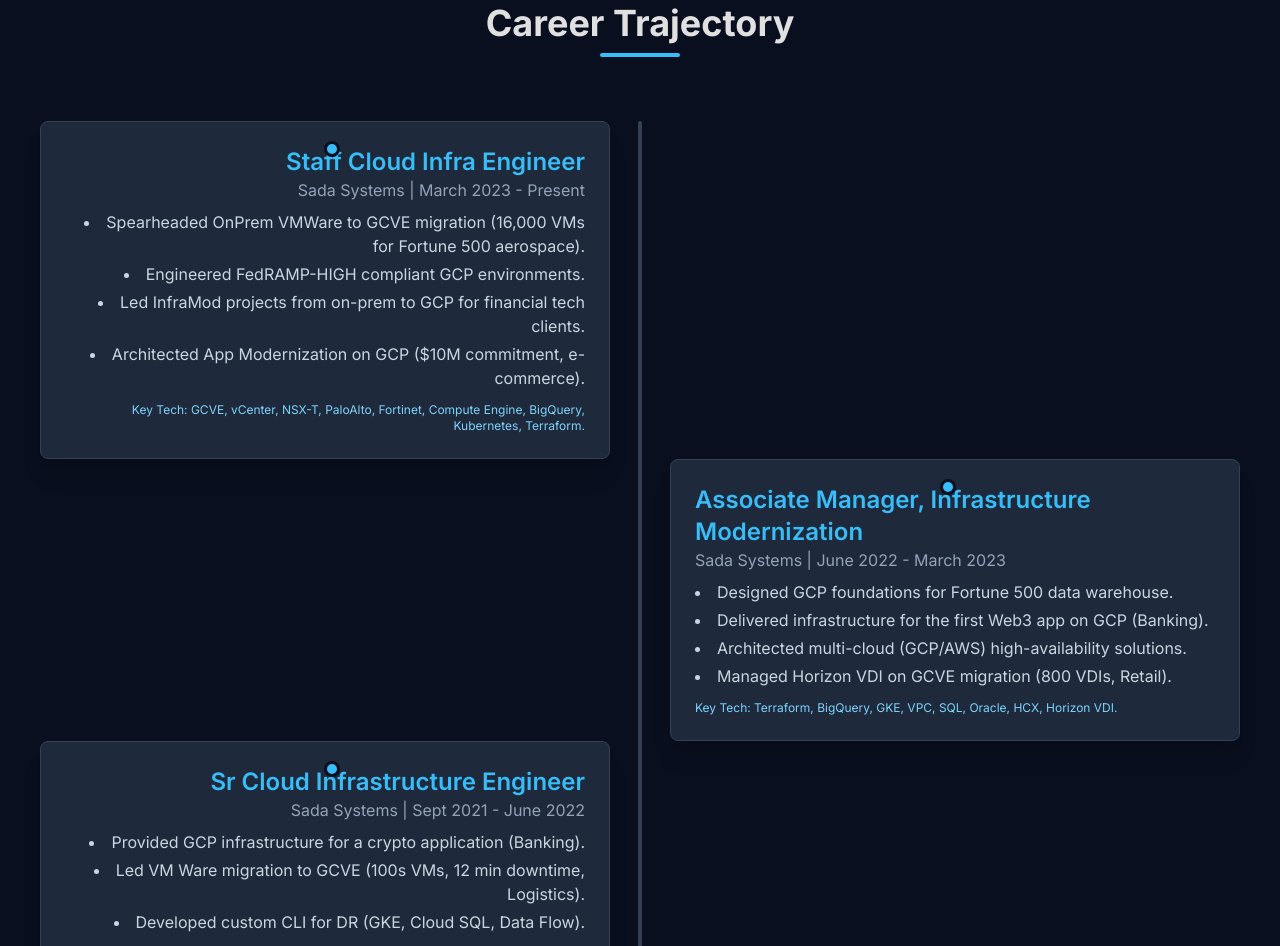
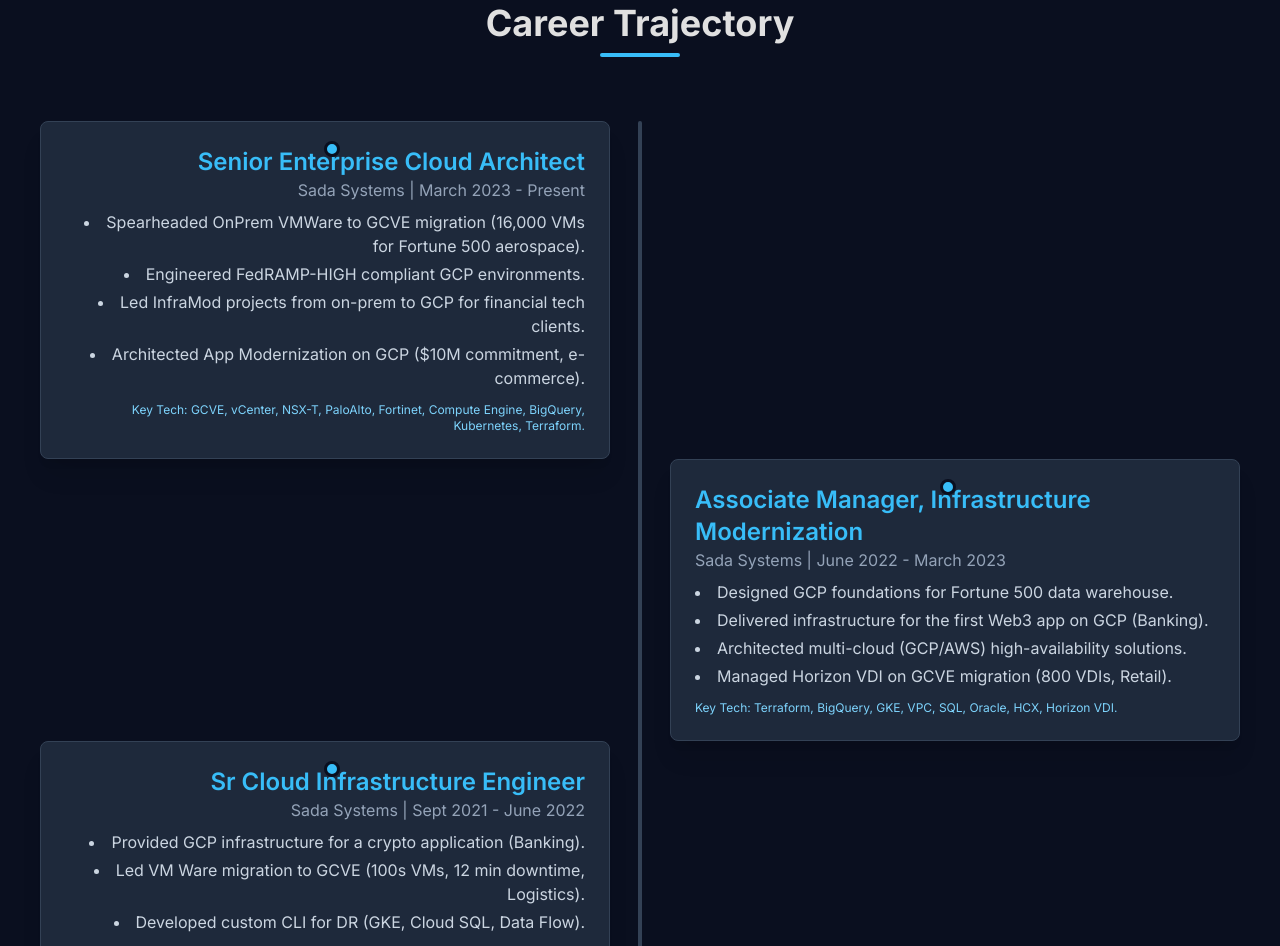
Before and after one commit to somaraviteja/brian-dump, a plain HTML site: page index.html in a window 1280 px wide. Shown: the part 1711-2657 px from the top of the page. Drawn offline with nearby package versions, Linux system fonts and the light colour scheme.

Commit message:
File path

```diff
--- a/intro/index.html
+++ b/index.html
@@ -3,7 +3,7 @@
 <head>
     <meta charset="UTF-8">
     <meta name="viewport" content="width=device-width, initial-scale=1.0">
-    <title>Ravi Teja Soma | Staff Cloud Infra Engineer</title>
+    <title>Ravi Teja Soma | Senior Enterprise Cloud Architect</title>
     <script src="https://cdn.tailwindcss.com"></script>
     <link rel="stylesheet" href="https://cdnjs.cloudflare.com/ajax/libs/font-awesome/6.5.2/css/all.min.css" integrity="sha512-SnH5WK+bZxgPHs44uWIX+LLJAJ9/2PkPKZ5QiAj6Ta86w+fsb2TkcmfRyVX3pBnMFcV7oQPJkl9QevSCWr3W6A==" crossorigin="anonymous" referrerpolicy="no-referrer" />
     <link href="https://fonts.googleapis.com/css2?family=Inter:wght@300;400;500;600;700;900&display=swap" rel="stylesheet">
@@ -165,7 +165,7 @@
                 Ravi Teja Soma
             </h1>
             <div class="typewriter-container text-2xl md:text-4xl accent-color mb-8">
-                <span id="typewriter" class="typewriter-text">Staff Cloud Infra Engineer</span>
+                <span id="typewriter" class="typewriter-text">Senior Enterprise Cloud Architect</span>
             </div>
             <p class="text-lg md:text-xl max-w-3xl mx-auto mb-10 text-slate-300">
                 Architecting tomorrow's cloud, today. Driving innovation with cutting-edge cloud solutions.
@@ -234,7 +234,7 @@
                 <div class="timeline-item mb-8 md:mb-0">
                     <div class="timeline-dot"></div>
                     <div class="timeline-content card p-6 rounded-lg shadow-xl md:ml-4">
-                        <h3 class="text-2xl font-semibold accent-color">Staff Cloud Infra Engineer</h3>
+                        <h3 class="text-2xl font-semibold accent-color">Senior Enterprise Cloud Architect</h3>
                         <p class="text-md text-slate-400 mb-1">Sada Systems | March 2023 - Present</p>
                         <ul class="list-disc list-inside text-slate-300 space-y-1 mt-2 text-sm md:text-base">
                             <li>Spearheaded OnPrem VMWare to GCVE migration (16,000 VMs for Fortune 500 aerospace).</li>
```
